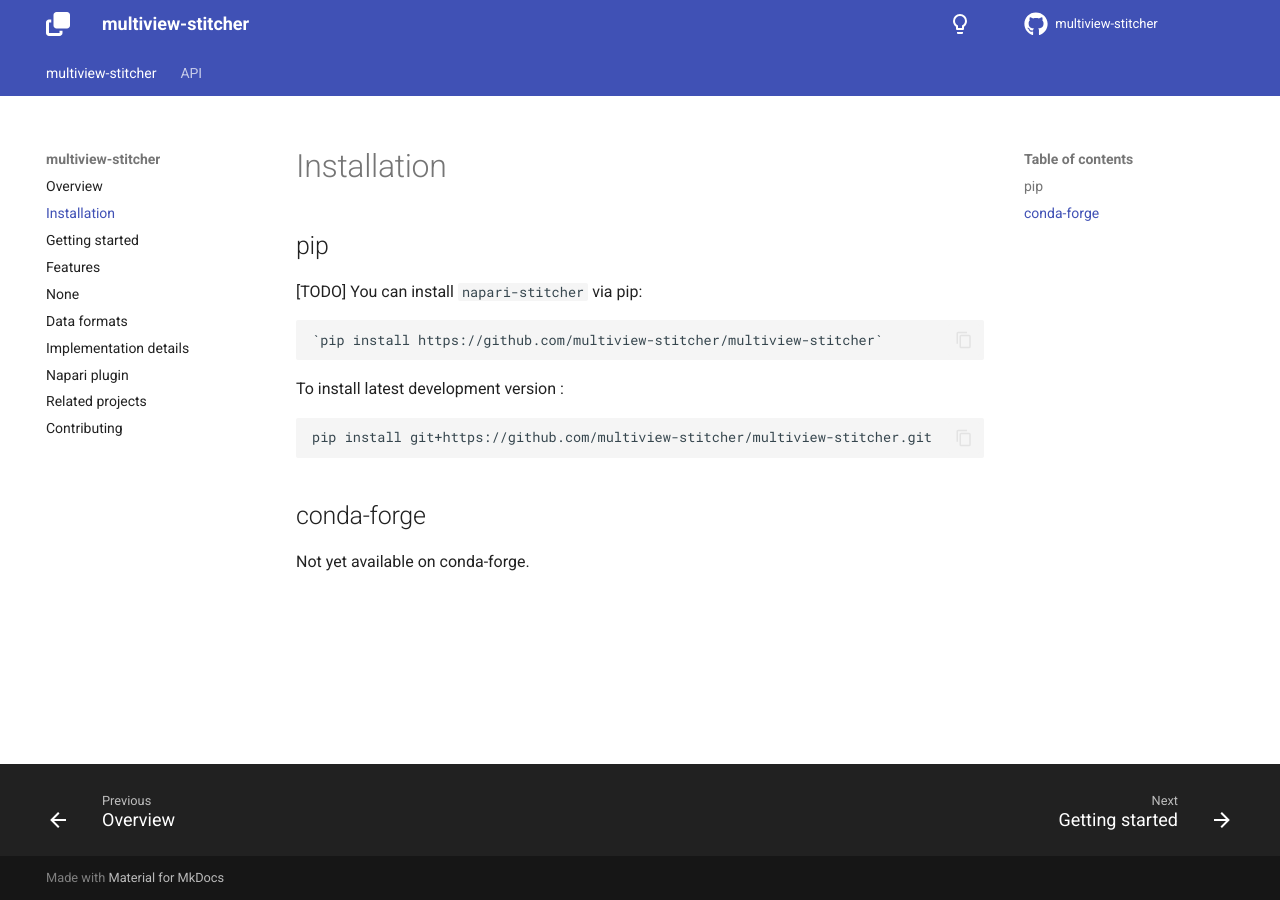
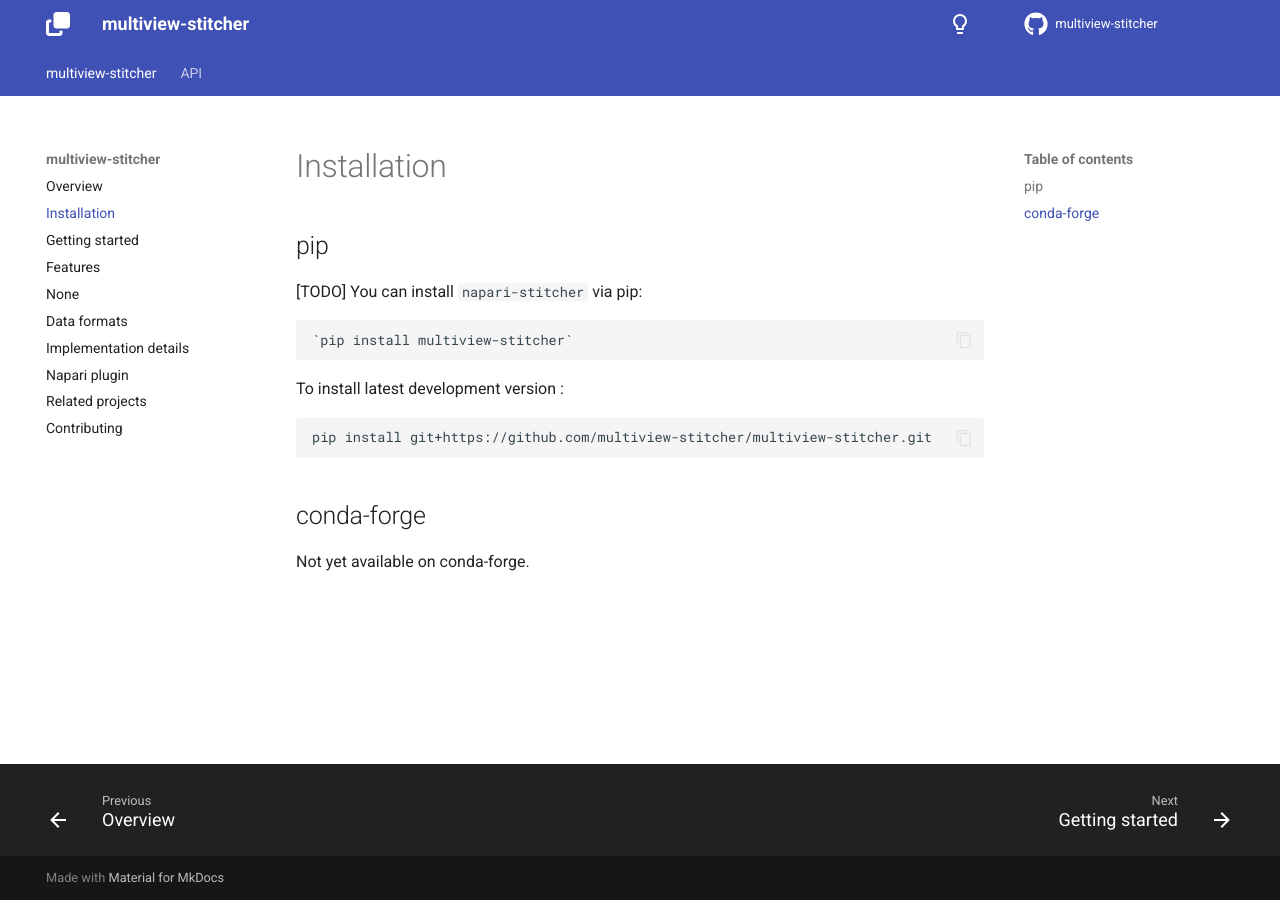
Before and after one commit to multiview-stitcher/multiview-stitcher, an MkDocs documentation site: the page built from docs/installation.md, in a window 1280 px wide. Built offline with MkDocs 1.6.1 and Material for MkDocs 9.7.7, drawn with Linux system fonts in a browser that asks for light colours; comment, search, counter and statistics services are not loaded; the version menu is left out; some of the changed lines change nothing that is shown.

Commit message:
Updated installation instructions in docs

```diff
--- a/docs/installation.md
+++ b/docs/installation.md
@@ -4,7 +4,7 @@
 
 [TODO] You can install `napari-stitcher` via pip:
 
-    `pip install https://github.com/multiview-stitcher/multiview-stitcher`
+    `pip install multiview-stitcher`
 
 To install latest development version :
 
```
